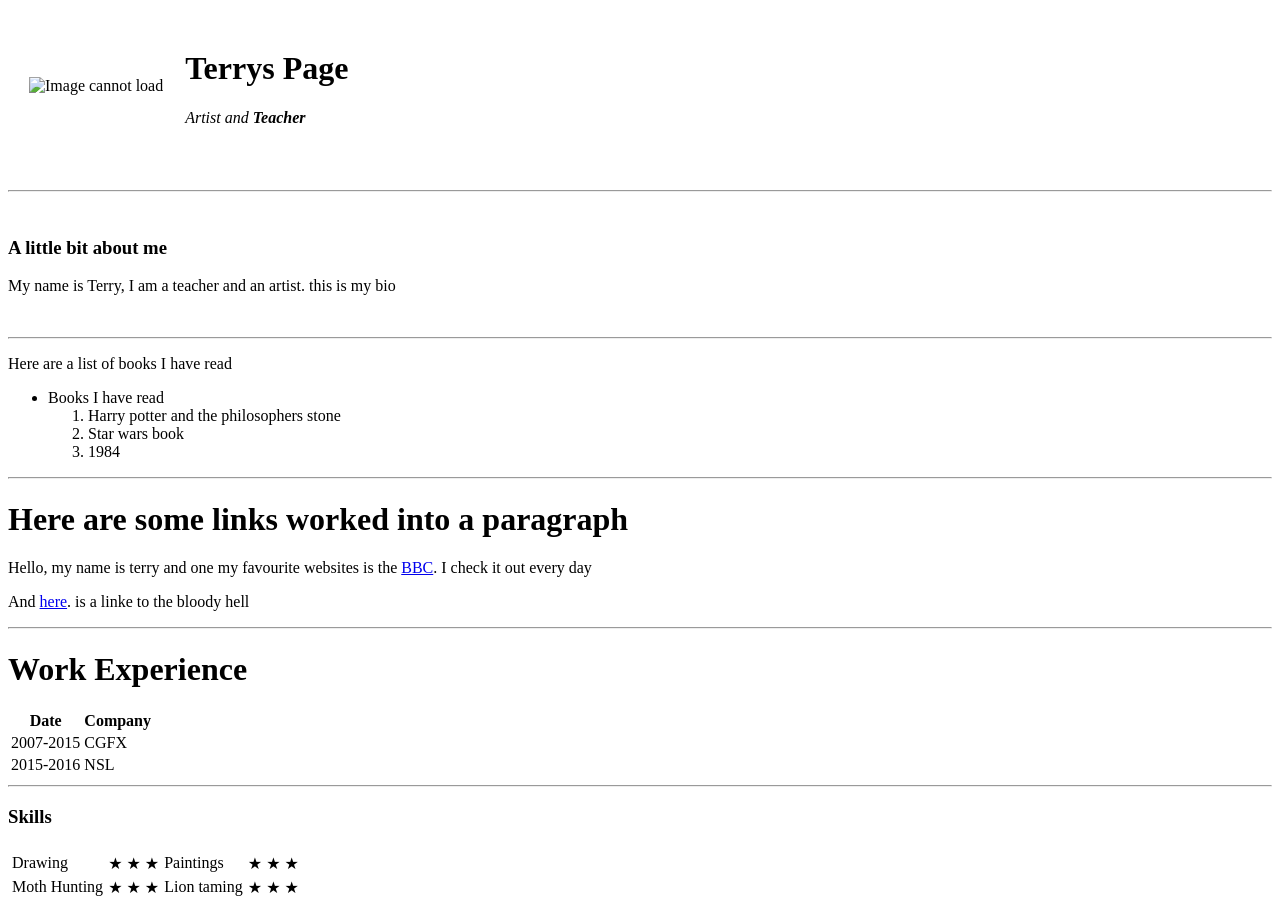
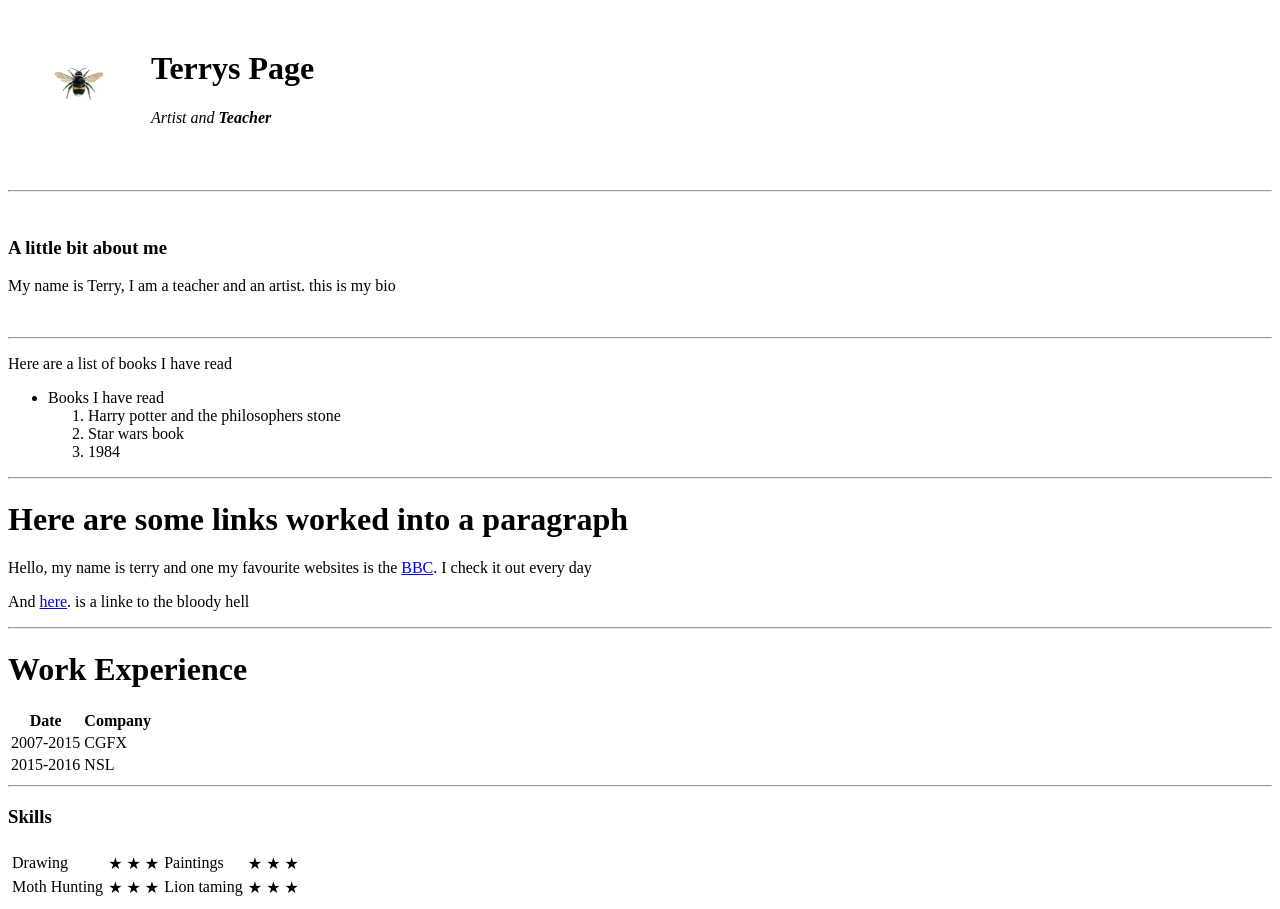
Before and after one commit to tcoo1020/TestSite, a plain HTML site: page index.html in a window 1280 px wide. Drawn offline with Linux system fonts and the light colour scheme.

Commit message:
Update index.html

```diff
--- a/index.html
+++ b/index.html
@@ -9,7 +9,7 @@
 <body>
   <table cellspacing="20">
     <tr>
-      <td> <img src="images/BBEE.jpg" width="100" height="50" alt=" Image cannot load"></td>
+      <td> <img src="BBEE.jpg" width="100" height="50" alt=" Image cannot load"></td>
       <td>
         <h1>Terrys Page</h1>
         <p><em>Artist and <strong>Teacher</strong></em> </p>
```
